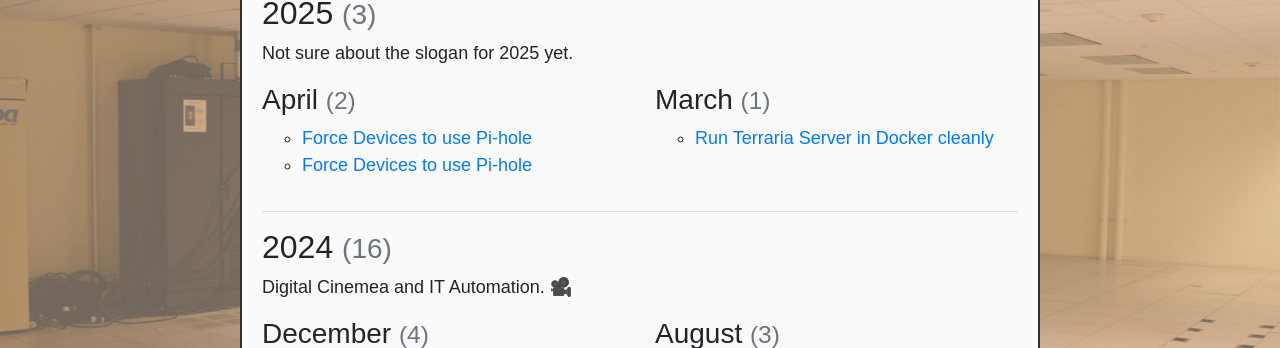
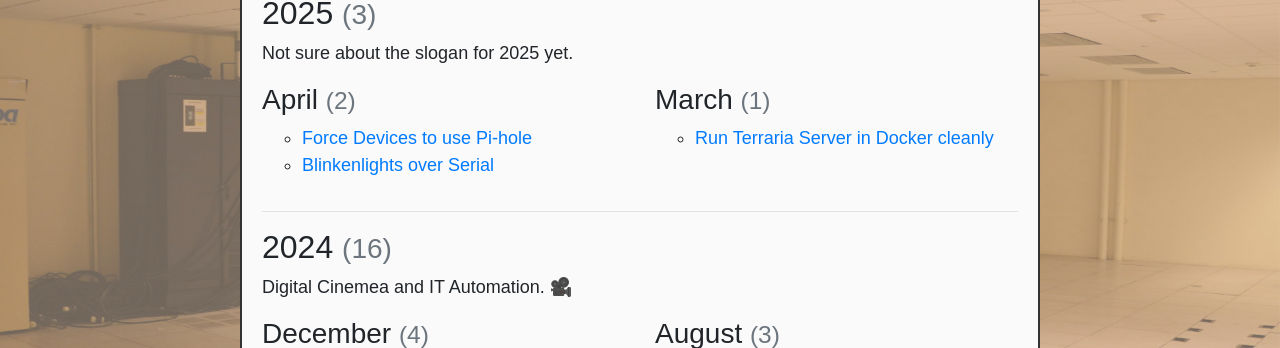
Before and after one commit to perryflynn/serverless.industries, a Jekyll site: the page built from src/archive.html, in a window 1280 px wide and 900 px high. Shown: the part 251-599 px from the top of the window. Built offline with Jekyll 4.4.1, drawn with Linux system fonts in a browser that asks for light colours.

Commit message:
fix title

```diff
--- a/src/_posts/2025/2025-04-20-blinkenlights-over-serial.en.md
+++ b/src/_posts/2025/2025-04-20-blinkenlights-over-serial.en.md
@@ -1,6 +1,6 @@
 ---
 author: christian
-title: Force Devices to use Pi-hole
+title: Blinkenlights over Serial
 locale: en
 tags: [ eh22, electronics, arduino, hardware, python ]
 image: /assets/serial-blinkenlights.gif
```
